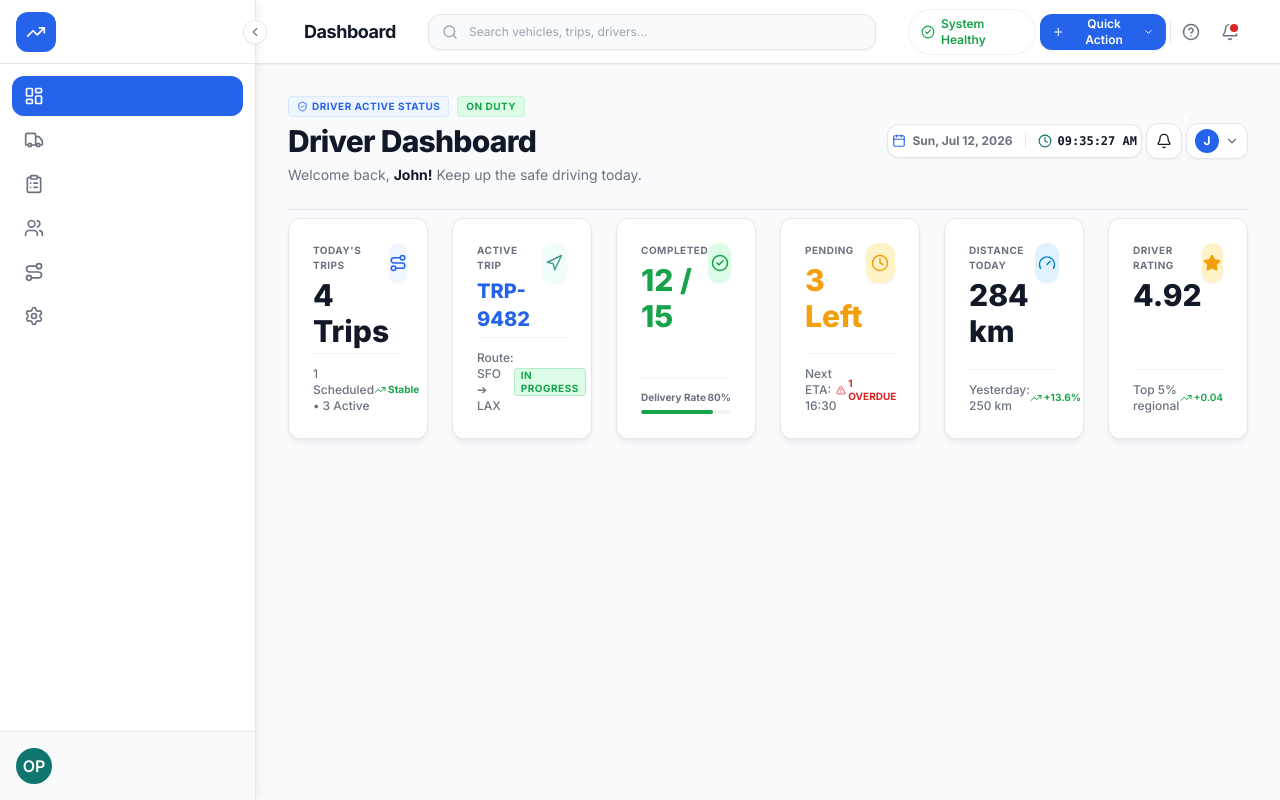
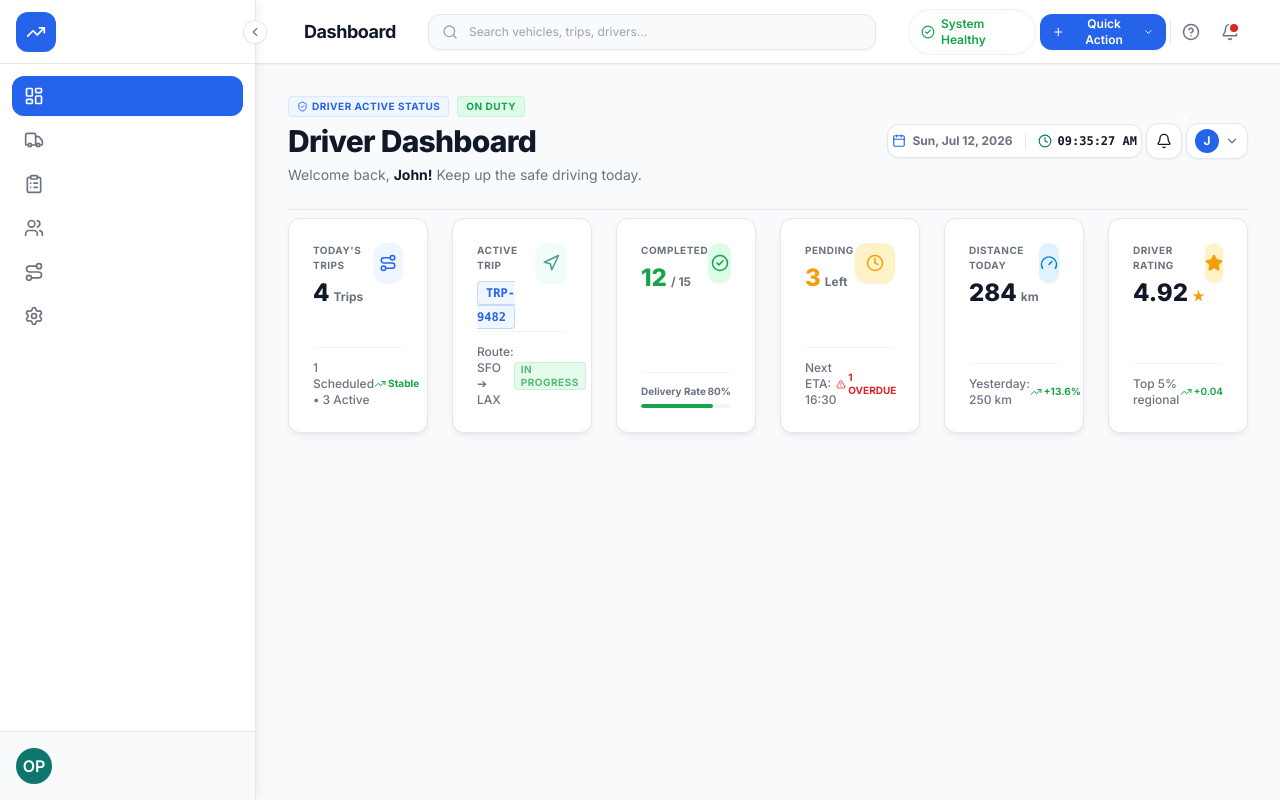
Before and after one commit to KrishBawangade/transit_ops, a Next.js app in the folder frontend/: page / in a window 1280 px wide. Built offline with nearby package versions, Linux system fonts and the light colour scheme.

Commit message:
fix(driver-dashboard): reduce KPI cards font size and format units separately

```diff
--- a/frontend/features/dashboard/views/driver/DriverDashboard.tsx
+++ b/frontend/features/dashboard/views/driver/DriverDashboard.tsx
@@ -216,7 +216,10 @@ export default function DriverDashboard() {
           <div className="flex items-start justify-between">
             <div className="space-y-1">
               <span className="text-[10px] font-bold text-text-secondary uppercase tracking-wider block">Today's Trips</span>
-              <span className="text-3xl font-extrabold text-text-primary block">4 Trips</span>
+              <div className="flex items-baseline gap-1 mt-1">
+                <span className="text-2xl font-extrabold text-text-primary">4</span>
+                <span className="text-xs font-bold text-text-secondary">Trips</span>
+              </div>
             </div>
             <div className="h-10 w-10 rounded-m bg-primary-light text-primary flex items-center justify-center shadow-small group-hover:scale-105 transition-transform duration-200">
               <Route size={18} />
@@ -235,7 +238,11 @@ export default function DriverDashboard() {
           <div className="flex items-start justify-between">
             <div className="space-y-1">
               <span className="text-[10px] font-bold text-text-secondary uppercase tracking-wider block">Active Trip</span>
-              <span className="text-xl font-extrabold text-primary block mt-1">TRP-9482</span>
+              <div className="mt-1.5">
+                <span className="text-xs font-mono font-bold text-primary bg-primary-light border border-primary/20 px-2 py-1 rounded">
+                  TRP-9482
+                </span>
+              </div>
             </div>
             <div className="h-10 w-10 rounded-m bg-secondary-light text-secondary flex items-center justify-center shadow-small group-hover:scale-105 transition-transform duration-200">
               <Navigation size={18} className="animate-pulse" />
@@ -243,7 +250,7 @@ export default function DriverDashboard() {
           </div>
           <div className="mt-4 pt-3 border-t border-gray-100 flex items-center justify-between text-xs">
             <span className="text-text-secondary font-medium">Route: SFO ➔ LAX</span>
-            <span className="font-bold px-1.5 py-0.2 bg-success-light text-success text-[10px] rounded uppercase tracking-wider border border-success/20">
+            <span className="font-bold px-1.5 py-0.2 bg-success-light text-success text-[10px] rounded uppercase tracking-wider border border-success/20 animate-pulse">
               In Progress
             </span>
           </div>
@@ -254,7 +261,10 @@ export default function DriverDashboard() {
           <div className="flex items-start justify-between">
             <div className="space-y-1">
               <span className="text-[10px] font-bold text-text-secondary uppercase tracking-wider block">Completed</span>
-              <span className="text-3xl font-extrabold text-success block">12 / 15</span>
+              <div className="flex items-baseline gap-1 mt-1">
+                <span className="text-2xl font-extrabold text-success">12</span>
+                <span className="text-xs font-bold text-text-secondary">/ 15</span>
+              </div>
             </div>
             <div className="h-10 w-10 rounded-m bg-success-light text-success flex items-center justify-center shadow-small group-hover:scale-105 transition-transform duration-200">
               <CheckCircle2 size={18} />
@@ -276,7 +286,10 @@ export default function DriverDashboard() {
           <div className="flex items-start justify-between">
             <div className="space-y-1">
               <span className="text-[10px] font-bold text-text-secondary uppercase tracking-wider block">Pending</span>
-              <span className="text-3xl font-extrabold text-warning block">3 Left</span>
+              <div className="flex items-baseline gap-1 mt-1">
+                <span className="text-2xl font-extrabold text-warning">3</span>
+                <span className="text-xs font-bold text-text-secondary">Left</span>
+              </div>
             </div>
             <div className="h-10 w-10 rounded-m bg-warning-light text-warning flex items-center justify-center shadow-small group-hover:scale-105 transition-transform duration-200">
               <Clock size={18} />
@@ -295,7 +308,10 @@ export default function DriverDashboard() {
           <div className="flex items-start justify-between">
             <div className="space-y-1">
               <span className="text-[10px] font-bold text-text-secondary uppercase tracking-wider block">Distance Today</span>
-              <span className="text-3xl font-extrabold text-text-primary block">284 km</span>
+              <div className="flex items-baseline gap-1 mt-1">
+                <span className="text-2xl font-extrabold text-text-primary">284</span>
+                <span className="text-xs font-bold text-text-secondary">km</span>
+              </div>
             </div>
             <div className="h-10 w-10 rounded-m bg-info-light text-info flex items-center justify-center shadow-small group-hover:scale-105 transition-transform duration-200">
               <Gauge size={18} />
@@ -314,7 +330,10 @@ export default function DriverDashboard() {
           <div className="flex items-start justify-between">
             <div className="space-y-1">
               <span className="text-[10px] font-bold text-text-secondary uppercase tracking-wider block">Driver Rating</span>
-              <span className="text-3xl font-extrabold text-text-primary block">4.92</span>
+              <div className="flex items-baseline gap-1 mt-1">
+                <span className="text-2xl font-extrabold text-text-primary">4.92</span>
+                <span className="text-xs text-warning font-bold">★</span>
+              </div>
             </div>
             <div className="h-10 w-10 rounded-m bg-warning-light text-warning flex items-center justify-center shadow-small group-hover:scale-105 transition-transform duration-200">
               <Star size={18} className="fill-warning" />
```
